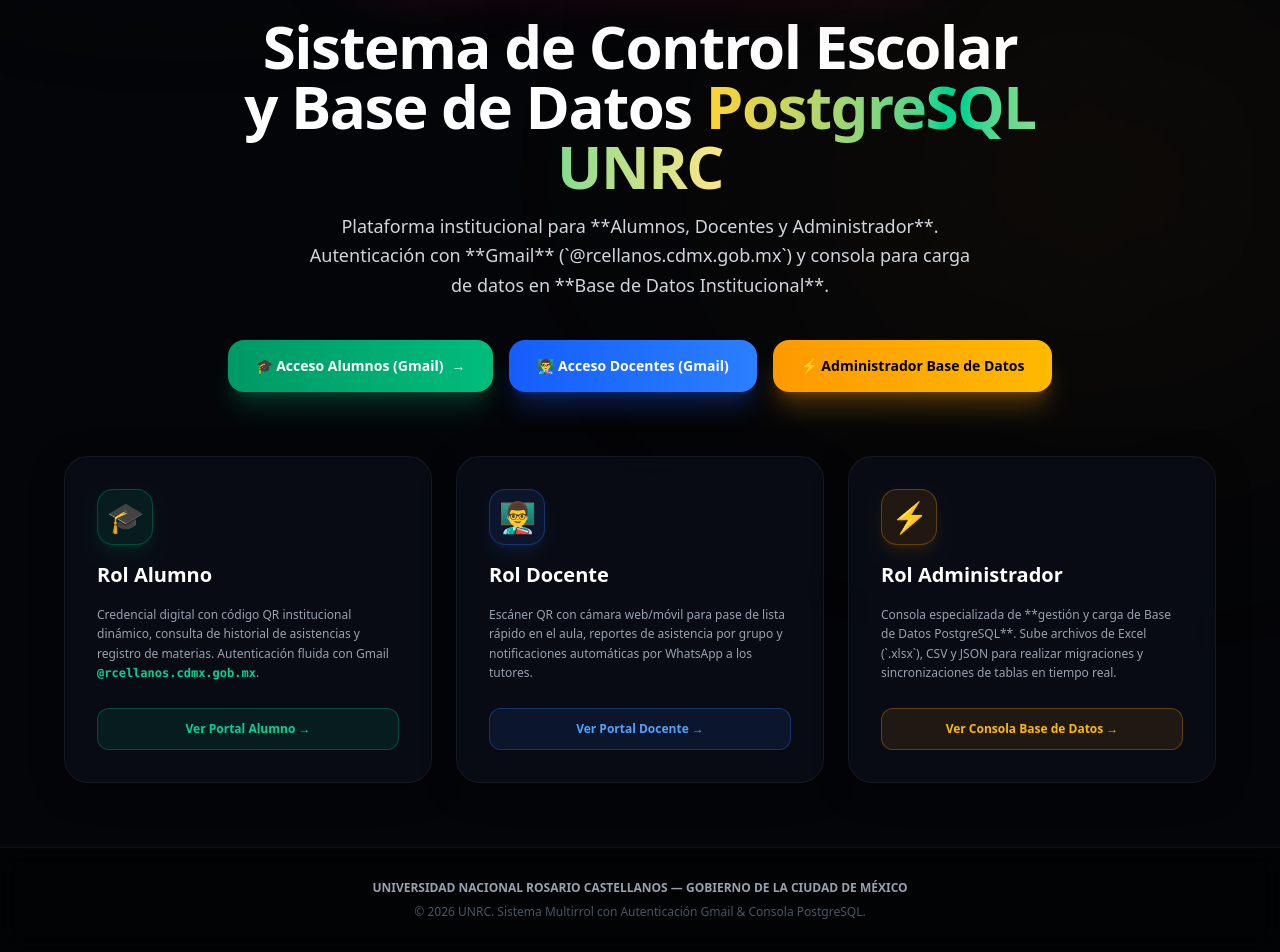
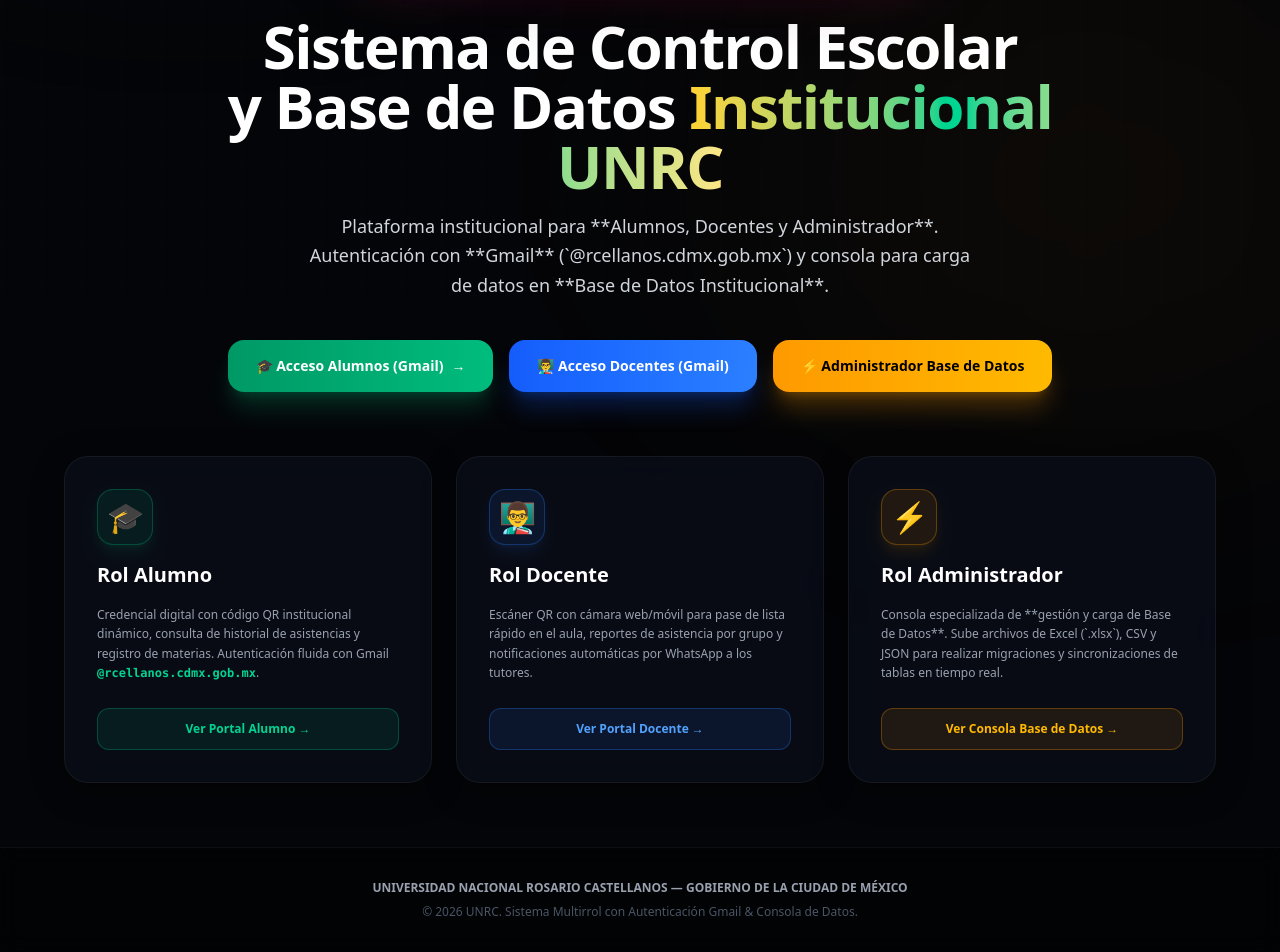
Before and after one commit to adriandoct/universidadUNRC, a Next.js app: page / in a window 1280 px wide. Shown: the part 499-1451 px from the top of the page. Built offline with nearby package versions, Linux system fonts and the light colour scheme; no server answers.

Commit message:
refactor: remove PostgreSQL UNRC text

```diff
--- a/src/app/admin/page.tsx
+++ b/src/app/admin/page.tsx
@@ -236,7 +236,7 @@
         <div className="flex flex-col md:flex-row items-start md:items-center justify-between gap-6 relative z-10">
           <div className="space-y-2">
             <div className="inline-flex items-center space-x-2 px-3 py-1 rounded-full bg-amber-500/10 border border-amber-500/30 text-amber-400 text-xs font-semibold">
-              <span>⚡ Consola Senior de Administración PostgreSQL</span>
+              <span>⚡ Consola Senior de Administración de Datos</span>
             </div>
             <h1 className="text-3xl sm:text-4xl font-extrabold text-white tracking-tight">
               Gestión y Carga de Base de Datos <span className="text-amber-400">UNRC</span>
@@ -255,7 +255,7 @@
               </span>
             </div>
             <div className="text-[11px] text-gray-400 truncate">
-              {process.env.NEXT_PUBLIC_SUPABASE_URL || (customConnected ? dbUrlInput : 'PostgreSQL Server')}
+              {process.env.NEXT_PUBLIC_SUPABASE_URL || (customConnected ? dbUrlInput : 'Servidor de Datos')}
             </div>
             <div className="text-[10px] text-amber-400 font-semibold pt-1">
               {stats.alumnosCount} alumnos • {stats.docentesCount} docentes en BD
@@ -521,7 +521,7 @@
           <div className="glass-panel p-6 rounded-3xl border border-emerald-500/20 space-y-3">
             <div className="text-3xl font-extrabold text-emerald-400">{stats.alumnosCount}</div>
             <div className="text-sm font-bold text-white">Alumnos Registrados en BD</div>
-            <p className="text-xs text-gray-400">Registros sincronizados en la tabla PostgreSQL 'alumnos' de la Base de Datos.</p>
+            <p className="text-xs text-gray-400">Registros sincronizados en la tabla de alumnos de la Base de Datos.</p>
           </div>
 
           <div className="glass-panel p-6 rounded-3xl border border-blue-500/20 space-y-3">
--- a/src/app/alumno/page.tsx
+++ b/src/app/alumno/page.tsx
@@ -234,7 +234,7 @@
 
           <div className="glass-panel p-6 rounded-3xl border border-white/10 space-y-3">
             <div className="text-xs font-bold text-emerald-400 uppercase tracking-wider">Materia 2</div>
-            <h4 className="text-lg font-bold text-white">Bases de Datos Avanzadas & PostgreSQL</h4>
+            <h4 className="text-lg font-bold text-white">Bases de Datos Avanzadas & Gestión</h4>
             <p className="text-xs text-gray-400">Docente: Dra. Beatriz Sánchez Pineda</p>
             <div className="text-[11px] text-gray-500">Horario: Martes y Jueves 10:00 - 12:00 PM • Laboratorio de IA</div>
           </div>
--- a/src/app/layout.tsx
+++ b/src/app/layout.tsx
@@ -56,7 +56,7 @@
                 UNIVERSIDAD NACIONAL ROSARIO CASTELLANOS — GOBIERNO DE LA CIUDAD DE MÉXICO
               </p>
               <p className="text-gray-600">
-                © {new Date().getFullYear()} UNRC. Sistema Multirrol con Autenticación Gmail & Consola PostgreSQL.
+                © {new Date().getFullYear()} UNRC. Sistema Multirrol con Autenticación Gmail & Consola de Datos.
               </p>
             </div>
           </footer>
--- a/src/app/page.tsx
+++ b/src/app/page.tsx
@@ -38,7 +38,7 @@
         <div className="space-y-4">
           <h1 className="text-4xl sm:text-6xl font-black tracking-tight leading-none text-white">
             Sistema de Control Escolar <br className="hidden sm:inline" />
-            y Base de Datos <span className="bg-gradient-to-r from-amber-300 via-emerald-400 to-amber-200 bg-clip-text text-transparent">PostgreSQL UNRC</span>
+            y Base de Datos <span className="bg-gradient-to-r from-amber-300 via-emerald-400 to-amber-200 bg-clip-text text-transparent">Institucional UNRC</span>
           </h1>
 
           <p className="text-gray-300 text-base sm:text-lg max-w-2xl mx-auto leading-relaxed">
@@ -126,7 +126,7 @@
             </div>
             <h3 className="text-xl font-bold text-white">Rol Administrador</h3>
             <p className="text-gray-400 text-xs leading-relaxed">
-              Consola especializada de **gestión y carga de Base de Datos PostgreSQL**. Sube archivos de Excel (`.xlsx`), CSV y JSON para realizar migraciones y sincronizaciones de tablas en tiempo real.
+              Consola especializada de **gestión y carga de Base de Datos**. Sube archivos de Excel (`.xlsx`), CSV y JSON para realizar migraciones y sincronizaciones de tablas en tiempo real.
             </p>
           </div>
 
--- a/src/components/AuthModal.tsx
+++ b/src/components/AuthModal.tsx
@@ -212,7 +212,7 @@
                   <span>Rol Restringido: Administrador de Base de Datos</span>
                 </div>
                 <p className="text-gray-300 leading-relaxed">
-                  Este panel está dedicado exclusivamente a la **gestión, carga de archivos Excel/CSV y migración de tablas en la Base de Datos PostgreSQL**.
+                  Este panel está dedicado exclusivamente a la **gestión, carga de archivos Excel/CSV y migración de tablas en la Base de Datos**.
                 </p>
               </div>
 
--- a/src/lib/db.ts
+++ b/src/lib/db.ts
@@ -527,7 +527,7 @@
     }
 
     try {
-      logs.push('🔗 Conectando con servidor PostgreSQL...');
+      logs.push('🔗 Conectando con servidor de datos...');
 
       if (data.alumnos && data.alumnos.length > 0) {
         logs.push(`📤 Insertando/actualizando ${data.alumnos.length} registros en tabla 'alumnos'...`);
```
